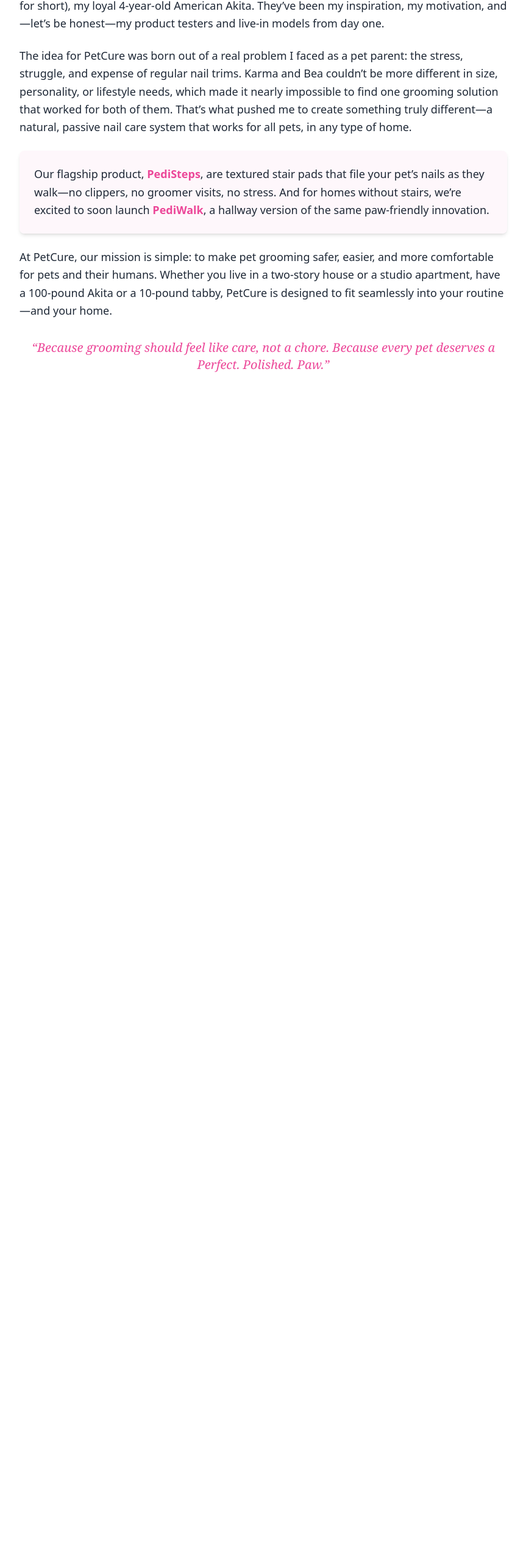
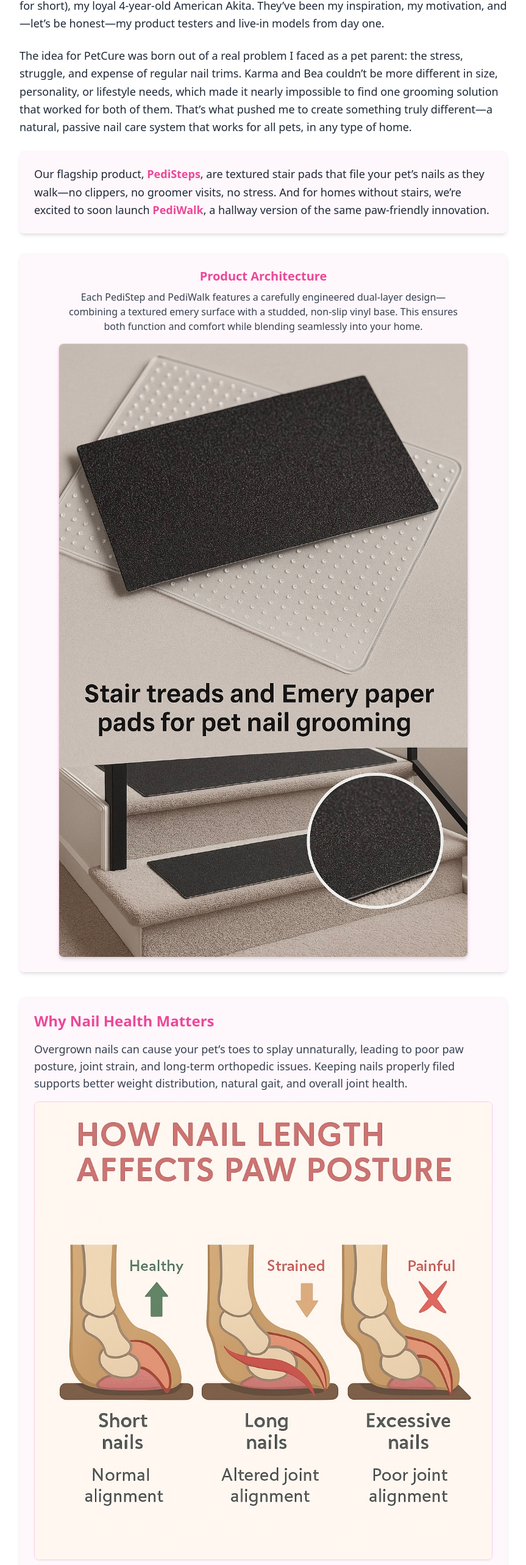
Before and after one commit to t-vanderwolk/PetCure, a React (Create React App) app: page /about in a window 1280 px wide. Shown: the part 224-2790 px from the top of the page at 61% size, without its empty margins (208-1071 px from the left). Before the commit the page ends 900 px from the top, so only its background shows below. Built offline with nearby package versions, Linux system fonts and the light colour scheme.

Commit message:
updated About.js

```diff
--- a/src/pages/About.js
+++ b/src/pages/About.js
@@ -19,6 +19,32 @@
         </p>
       </div>
 
+      {/* Product Architecture Visual */}
+      <div className="my-8 flex flex-col items-center bg-pink-50/60 backdrop-blur-md p-6 rounded-lg shadow-md">
+        <h3 className="text-xl font-bold text-pink-500 mb-2">Product Architecture</h3>
+        <p className="text-base text-gray-700 mb-4 text-center max-w-2xl">
+          Each PediStep and PediWalk features a carefully engineered dual-layer design—combining a textured emery surface with a studded, non-slip vinyl base. This ensures both function and comfort while blending seamlessly into your home.
+        </p>
+        <img
+          src="/images/closeup.jpeg" // Replace with your actual close-up image
+          alt="Close-up view showing the textured layers of PediSteps and PediWalk"
+          className="w-full max-w-2xl rounded-lg border border-pink-200 shadow-md"
+        />
+      </div>
+
+      {/* Nail Health Infographic */}
+      <div className="my-10 p-6 bg-pink-50/60 backdrop-blur-md rounded-lg shadow-md">
+        <h3 className="text-2xl font-bold text-pink-500 mb-4">Why Nail Health Matters</h3>
+        <p className="text-lg text-gray-700 mb-4">
+          Overgrown nails can cause your pet’s toes to splay unnaturally, leading to poor paw posture, joint strain, and long-term orthopedic issues. Keeping nails properly filed supports better weight distribution, natural gait, and overall joint health.
+        </p>
+        <img
+          src="/images/nail-posture-infographic.jpeg"
+          alt="Infographic showing how dog nail length affects posture"
+          className="w-full rounded-lg border border-pink-200 shadow-sm"
+        />
+      </div>
+
       <p className="text-lg leading-relaxed mb-6">
         At PetCure, our mission is simple: to make pet grooming safer, easier, and more comfortable for pets and their humans. Whether you live in a two-story house or a studio apartment, have a 100-pound Akita or a 10-pound tabby, PetCure is designed to fit seamlessly into your routine—and your home.
       </p>
```
Also changed, not shown: public/images/closeup.jpeg (added), public/images/nail-posture-infographic.jpeg (added).
